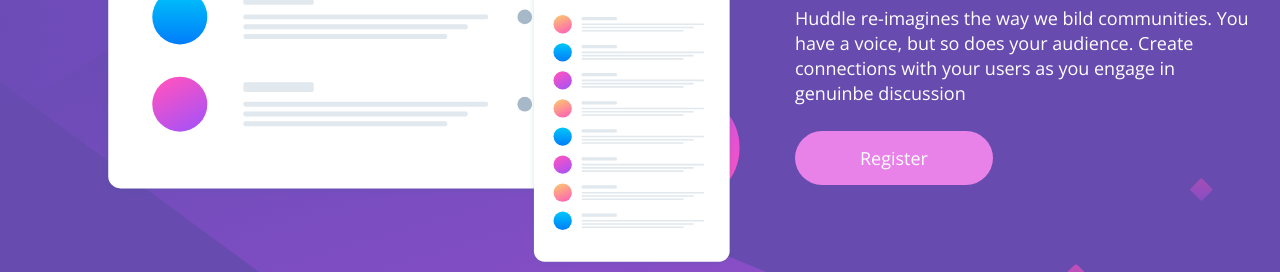
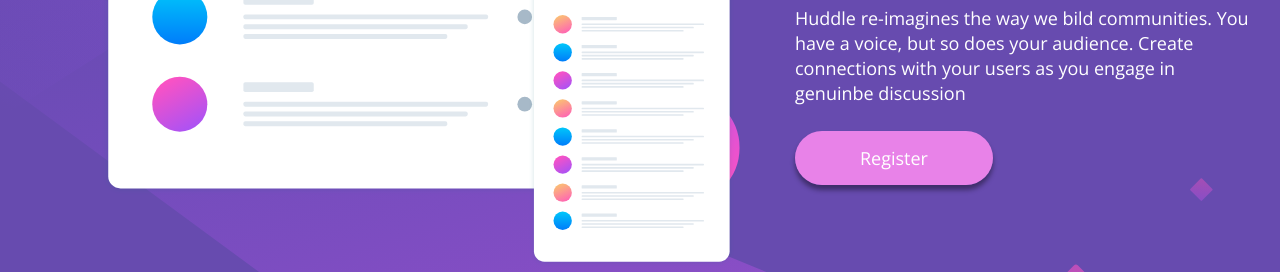
Before and after one commit to WalassiSilva/front-end-mentor-huddle, a plain HTML site: page index.html in a window 1280 px wide. In both pictures the pointer is over the link "Register". Shown: the part 411-683 px from the top of the page. Drawn offline with nearby package versions, Linux system fonts and the light colour scheme.

Commit message:
adding box-shadom at buttom Register

```diff
--- a/src/css/style.css
+++ b/src/css/style.css
@@ -71,6 +71,7 @@ main {
 .container .info .btn-register:hover {
     background-color: var(--hover);
     color: #fff;
+    box-shadow: 0 5px 5px 0 rgba(0,0,0,0.4);
 }
 
 .footer {
```
